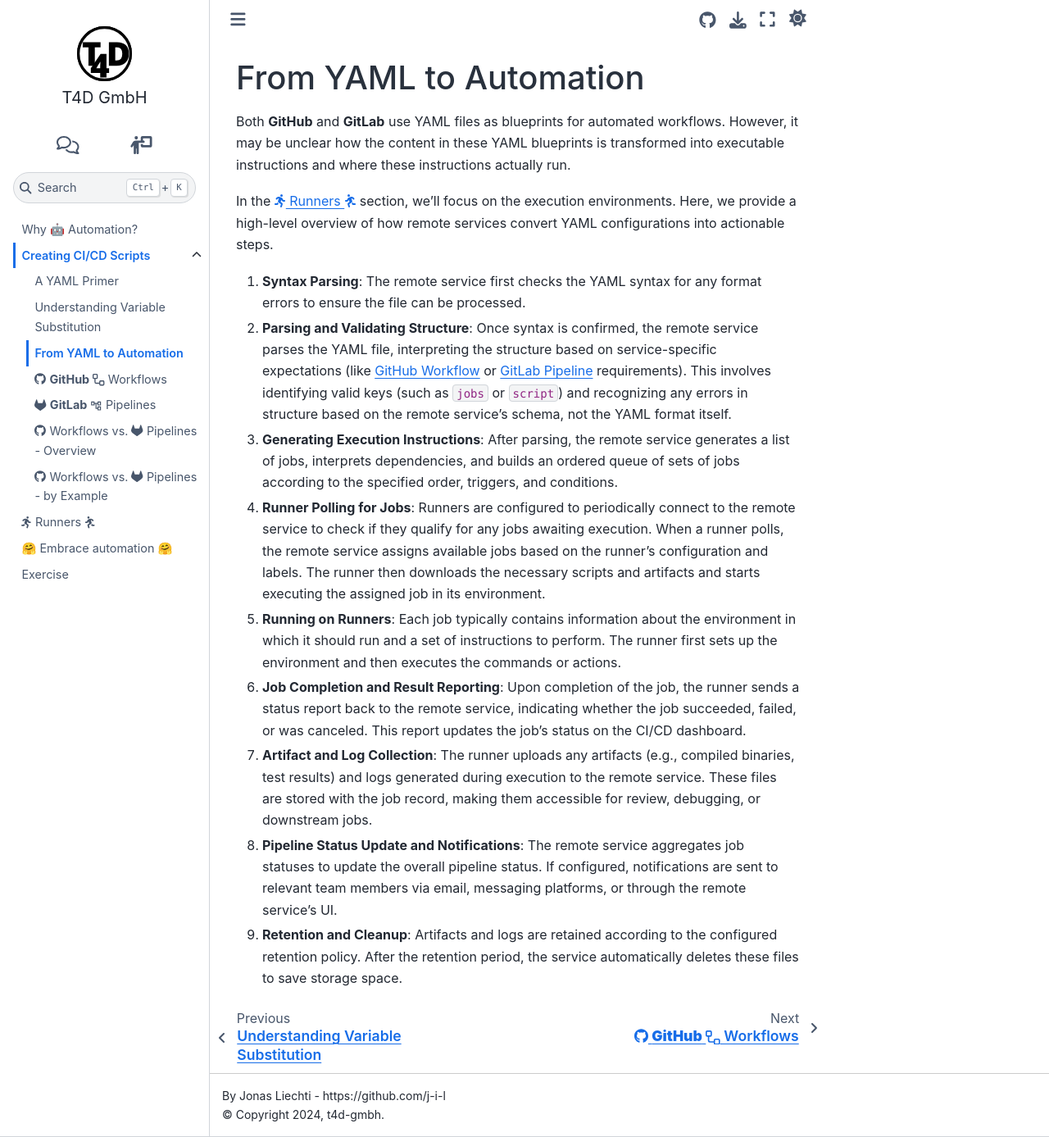
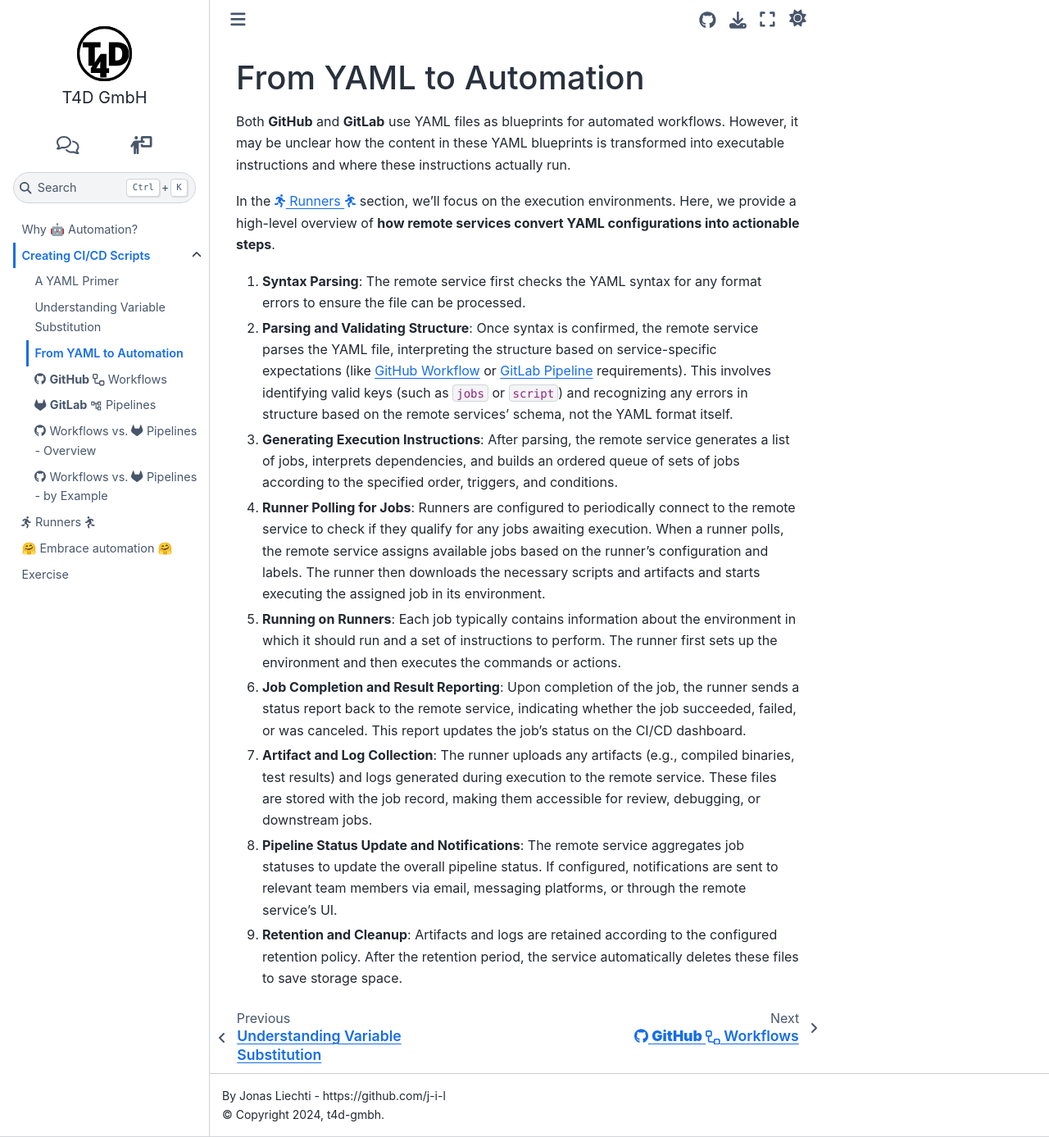
Before and after one commit to t4d-gmbh/ci-cd-workflows, a Sphinx documentation site: the page built from source/content/creating_workflows/from_yaml_to_action.md, in a window 1280 px wide and 1387 px high. Shown: the whole window at 82% size. Built offline with Sphinx 7.4.7 and the Sphinx Book theme 1.1.4, drawn with Linux system fonts in a browser that asks for light colours; the version number could not be read and is left out.

Commit message:
Update from_yaml_to_action.md
Fixed punctuation (slide), formatted text to make the section's objective more prominent

```diff
--- a/source/content/creating_workflows/from_yaml_to_action.md
+++ b/source/content/creating_workflows/from_yaml_to_action.md
@@ -5,20 +5,20 @@
 However, it may be unclear how the content in these YAML blueprints is transformed into executable instructions and where these instructions actually run.
 
 In the [<i class="fas fa-person-running "></i> Runners <i class="fas fa-person-running fa-flip-horizontal"></i>](../runners/index.md) section, we’ll focus on the execution environments.
-Here, we provide a high-level overview of how remote services convert YAML configurations into actionable steps.
+Here, we provide a high-level overview of **how remote services convert YAML configurations into actionable steps**.
 
 1. **Syntax Parsing**: The remote service first checks the YAML syntax{% if page %} for any format errors to ensure the file can be processed{% endif %}.
 
 2. **Parsing and Validating Structure**: {% if slide %}The remote service checks for required keys, and/or structured values.{% else %}Once syntax is confirmed, the remote service parses the YAML file, interpreting the structure based on service-specific expectations (like [GitHub Workflow](https://docs.github.com/en/actions/writing-workflows/workflow-syntax-for-github-actions) or [GitLab Pipeline](https://docs.gitlab.com/ee/ci/yaml/) requirements).
-   This involves identifying valid keys (such as `jobs` or `script`) and recognizing any errors in structure based on the remote service’s schema, not the YAML format itself.{% endif %}
+   This involves identifying valid keys (such as `jobs` or `script`) and recognizing any errors in structure based on the remote services' schema, not the YAML format itself.{% endif %}
 
 3. **Generating Execution Instructions**: {% if slide %}The YAML file is translated into an ordered queue of jobs.{% else %}After parsing, the remote service generates a list of jobs, interprets dependencies, and builds an ordered queue of sets of jobs according to the specified order, triggers, and conditions.{% endif %}
 
-4. **Runner Polling for Jobs**: {% if slide %}Runners periodically fetch jobs from the remote service{% else %}Runners are configured to periodically connect to the remote service to check if they qualify for any jobs awaiting execution.
+4. **Runner Polling for Jobs**: {% if slide %}Runners periodically fetch jobs from the remote service.{% else %}Runners are configured to periodically connect to the remote service to check if they qualify for any jobs awaiting execution.
    When a runner polls, the remote service assigns available jobs based on the runner’s configuration and labels.
    The runner then downloads the necessary scripts and artifacts and starts executing the assigned job in its environment.{% endif %}
 
-5. **Running on Runners**: {% if slide %}The runner carries out the instructions in a job in the specified environment{% else %}Each job typically contains information about the environment in which it should run and a set of instructions to perform.
+5. **Running on Runners**: {% if slide %}The runner carries out the instructions in a job in the specified environment.{% else %}Each job typically contains information about the environment in which it should run and a set of instructions to perform.
    The runner first sets up the environment and then executes the commands or actions.{% endif %}
 
 6. **Job Completion and Result Reporting**: {% if slide %}The runner sends back a status report to the remote service.{% else %}Upon completion of the job, the runner sends a status report back to the remote service, indicating whether the job succeeded, failed, or was canceled.
```
